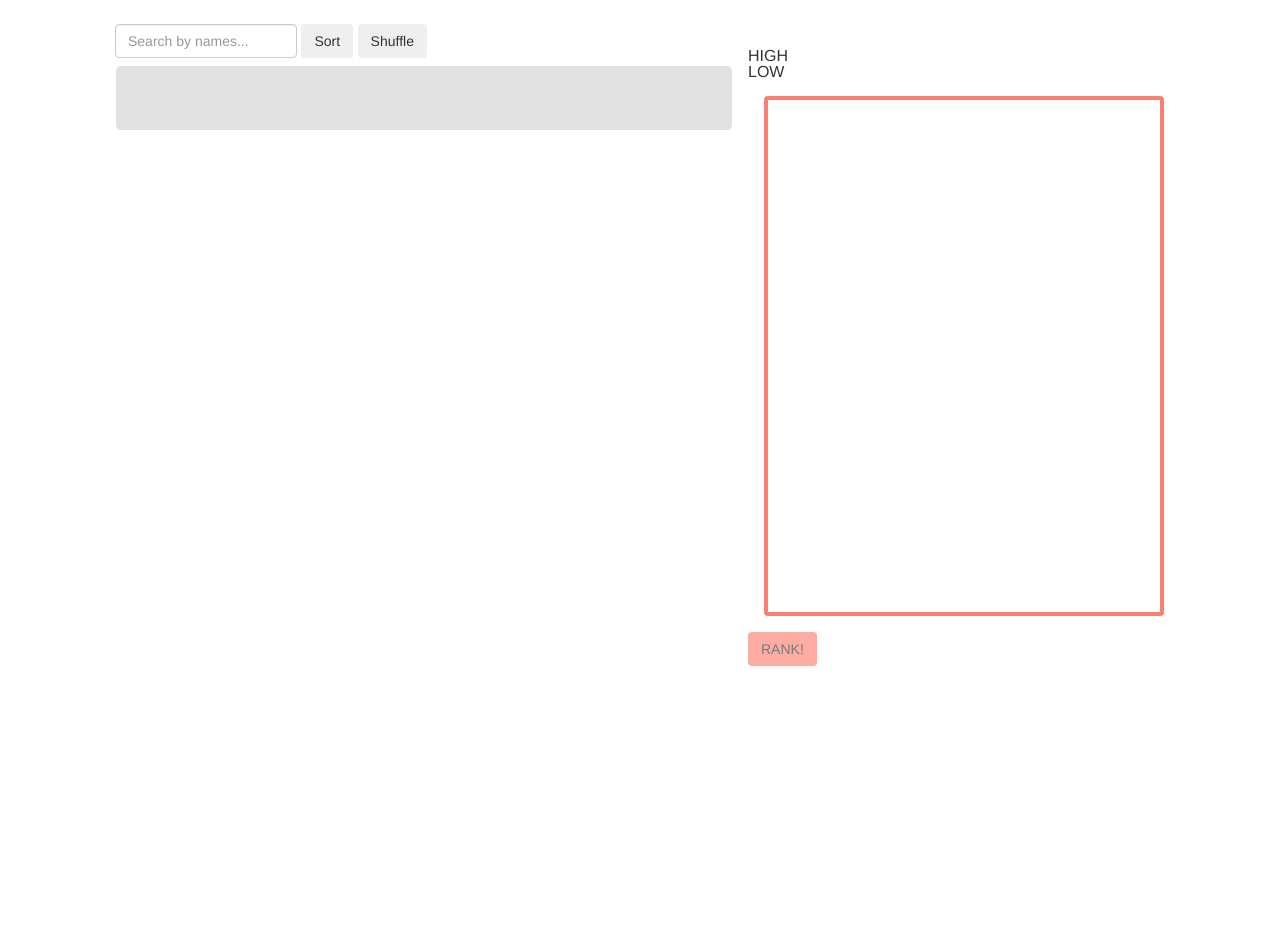
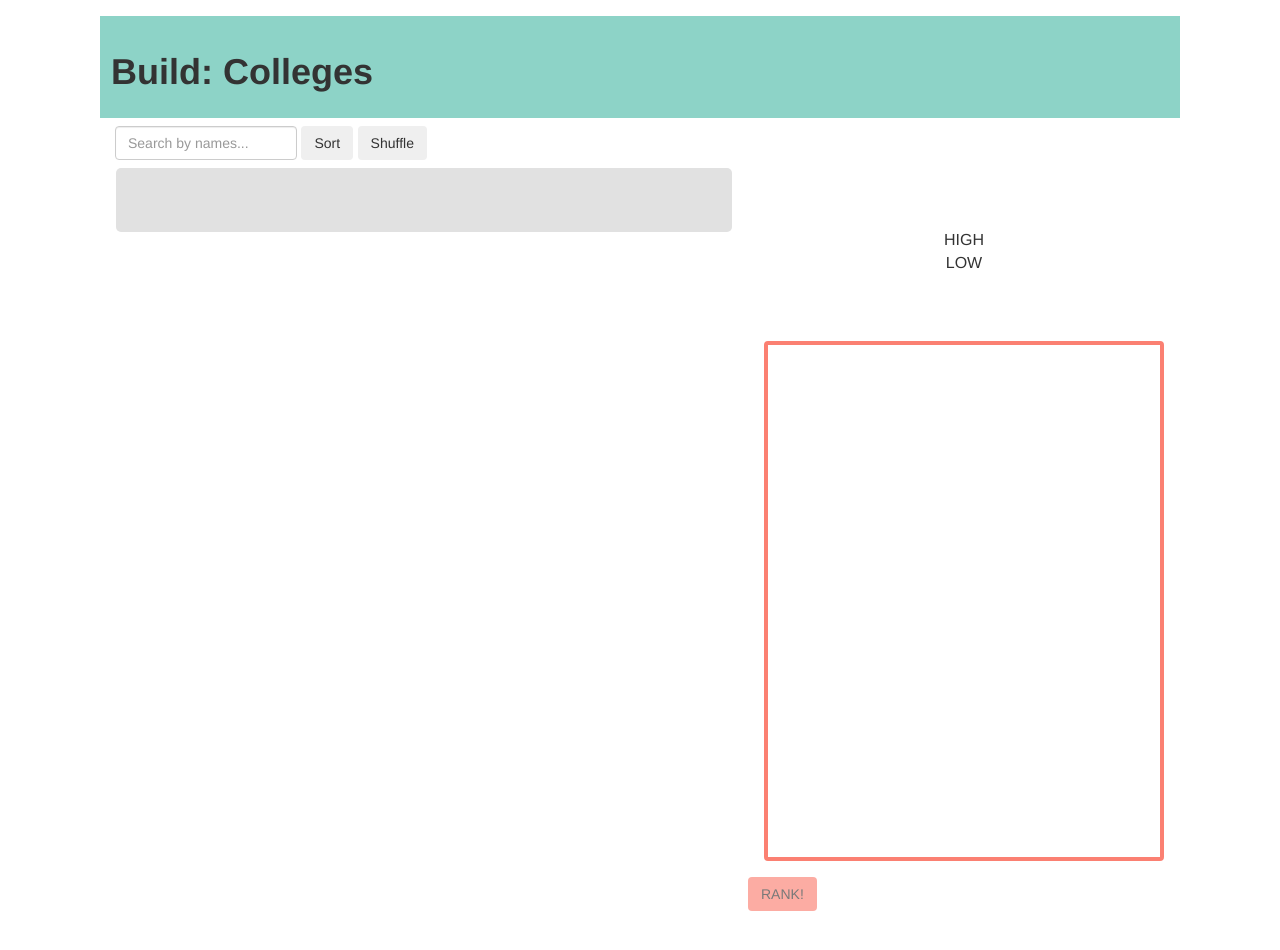
Before and after one commit to RankerToolWebsite/Rankit_experimentr, a website: page public/modules/list/index.html in a window 1280 px wide. Before the commit the page ends 880 px from the top, so only its background shows below. Drawn offline with Linux system fonts and the light colour scheme; files that its build step writes are made by us from their sources; files whose address does not match are found by name.

Commit message:
added headers to build page, made size of pool larger

```diff
--- a/public/css/build.css
+++ b/public/css/build.css
@@ -119,7 +119,7 @@
       background-color: var(--brick);
   }
   .scrollingDragInner {
-    max-height: 80vh;
+    max-height: 105vh;
     /*max-width: 200px;    */
     overflow-y: auto;
   }
@@ -193,7 +193,7 @@
     .build-pool-header {
       grid-area: build-top;
       background-color: var(--teal);
-      min-height: 160px;
+      min-height: 100px;
       padding: 16px;
     }
 
--- a/public/modules/list/index.html
+++ b/public/modules/list/index.html
@@ -1,11 +1,11 @@
+<link rel="stylesheet" type="text/css" href="css/reset.css" />
 <link rel="stylesheet" type="text/css" href="css/lib/bootstrap.min.css" />
 <link rel="stylesheet" type="text/css" href="css/build.css" />
-<link rel="stylesheet" type="text/css" href="css/reset.css" />
 <link rel="stylesheet" type="text/css" href="css/style.css" />
 <link rel="stylesheet" type="text/css" href="css/main.css" />
 <link rel="stylesheef" type="text/css" href="css/list.css"/>
 
-<!--<style>
+<style>
   #build-method {
   grid-area: header;
   display: flex;
@@ -28,10 +28,21 @@
   #build-method .active {
   width: 200%;
   }
-</style> -->
+</style>
 
 <div id="build-container">
+      <div class="build-pool-header">
+      <div style="float: left; width: 60%;">
+        <!-- Dataset name header -->
+        <h1 style="position:relative; right:5px" class="title">
+          <b>
+            Build: Colleges
+          </b>
+          <br>
+        </h1>
+      </div>
 
+    </div>
   <!-- this is the left side of the build view -->
   <div id="build-left">
 
```
Also changed, not shown: public/modules/categorical/index.html (+11 -5 lines), public/modules/pairwise/index.html (+11 -0 lines).
